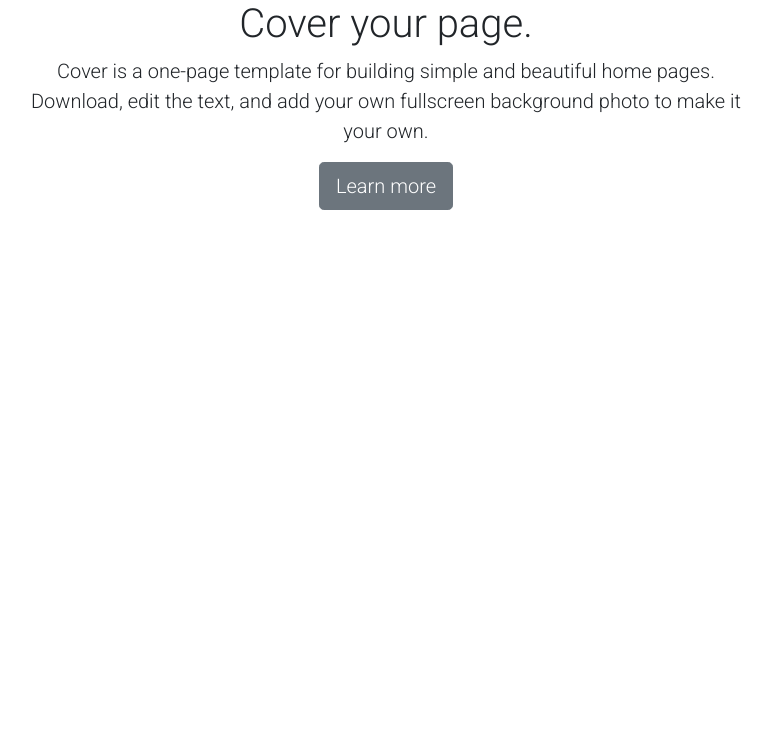
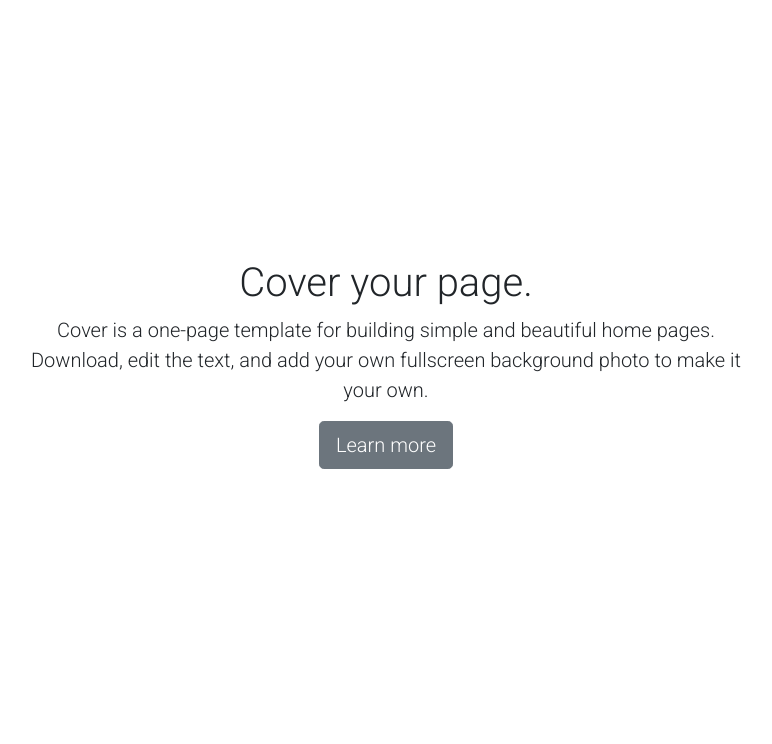
Before and after one commit to 8BitJustin/cp-flask-tutorial-01, a Flask app: page / in a window 1280 px wide. Shown: the part 56-800 px from the top of the page, without its empty margins (254-1026 px from the left). Run offline with Flask 2, Linux system fonts and the light colour scheme; some libraries are stand-ins or nearby versions.

Commit message:
Styling almost in place, just need to rearrange the css file format.

```diff
--- a/static/css/main.css
+++ b/static/css/main.css
@@ -9,6 +9,7 @@ body {
     justify-content: center;
     align-items: center;
     text-align: center;
+    height: calc(100vh - 56px);
 }
 
 .container {
--- a/templates/index.html
+++ b/templates/index.html
@@ -5,7 +5,7 @@
 {% endblock %}
 
 {% block body %}
-<div class="index_box w-100 h-100">
+<div class="index_box">
     <div role="main" class="inner cover">
         <h1 class="cover-heading">Cover your page.</h1>
         <p class="lead">Cover is a one-page template for building simple and beautiful home pages. Download, edit the text, and add your own fullscreen background photo to make it your own.</p>
```
Also changed, not shown: database.db, templates/base.html (indentation only).
